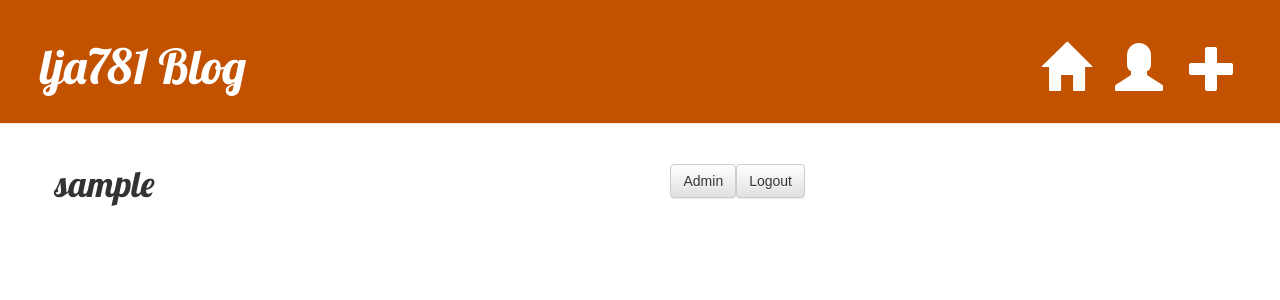
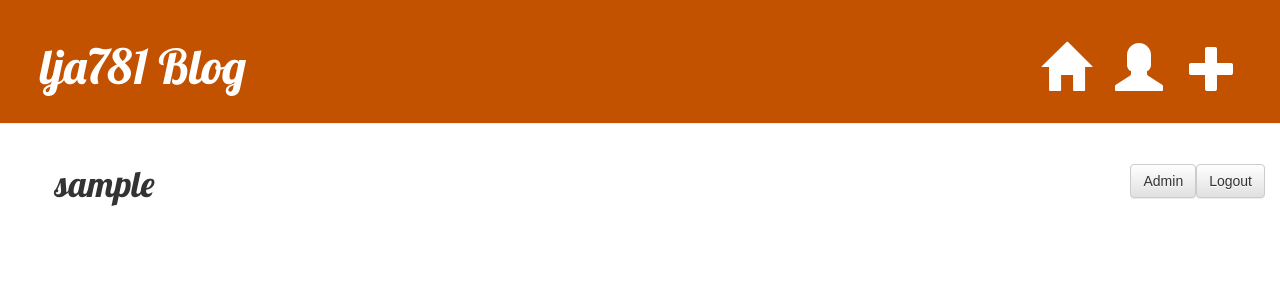
Before and after one commit to lja781/webapp, a Django app: page /accounts/profile/ in a window 1280 px wide. Shown: the top 300 px of the page. Run offline with Django 3.2, Linux system fonts and the light colour scheme; the visitor is signed in with stand-in values (Sample User, id 1); some libraries are stand-ins or nearby versions.

Commit message:
Adjusted scaling

```diff
--- a/mysite/templates/core/base.html
+++ b/mysite/templates/core/base.html
@@ -22,9 +22,9 @@
         <a href="{% url 'home' %}" class="top-menu"><span class="glyphicon glyphicon-home"></span></a>
         <a href="/">lja781 Blog</a></h1>
     </div>
-    <div class="content container">
+    <div class="content container-fluid">
         <div class="row">
-            <div class="col-md-8">
+            <div class="col-xs-12 col-sm-12 col-md-12 col-lg-12">
             {% block content %}
             {% endblock %}
             </div>
```
